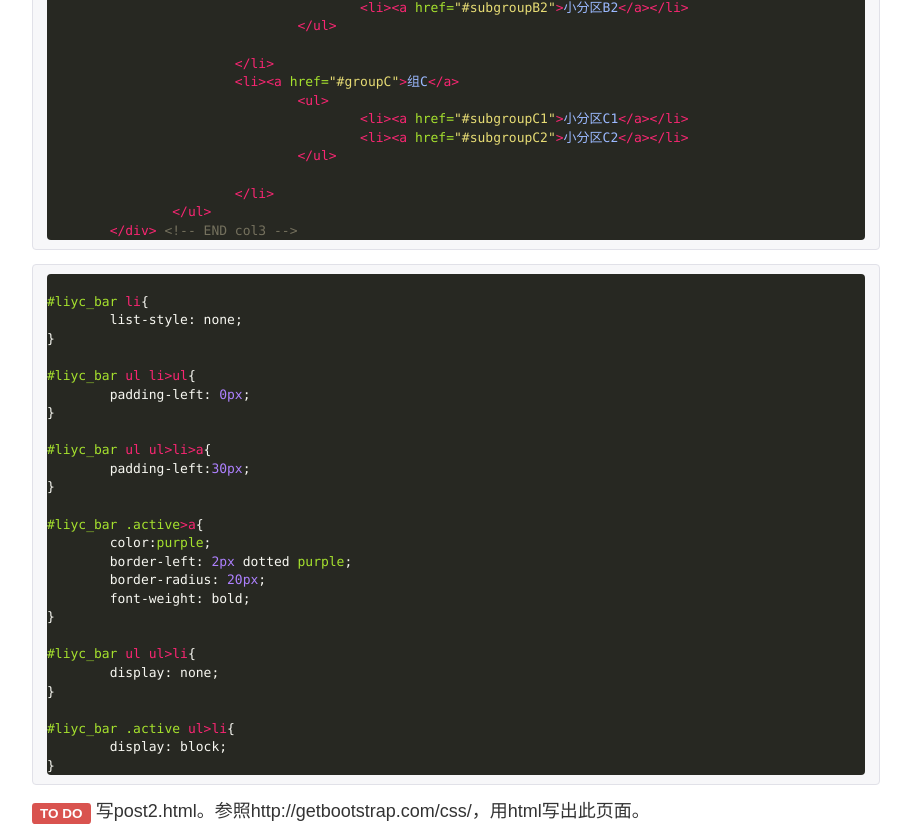
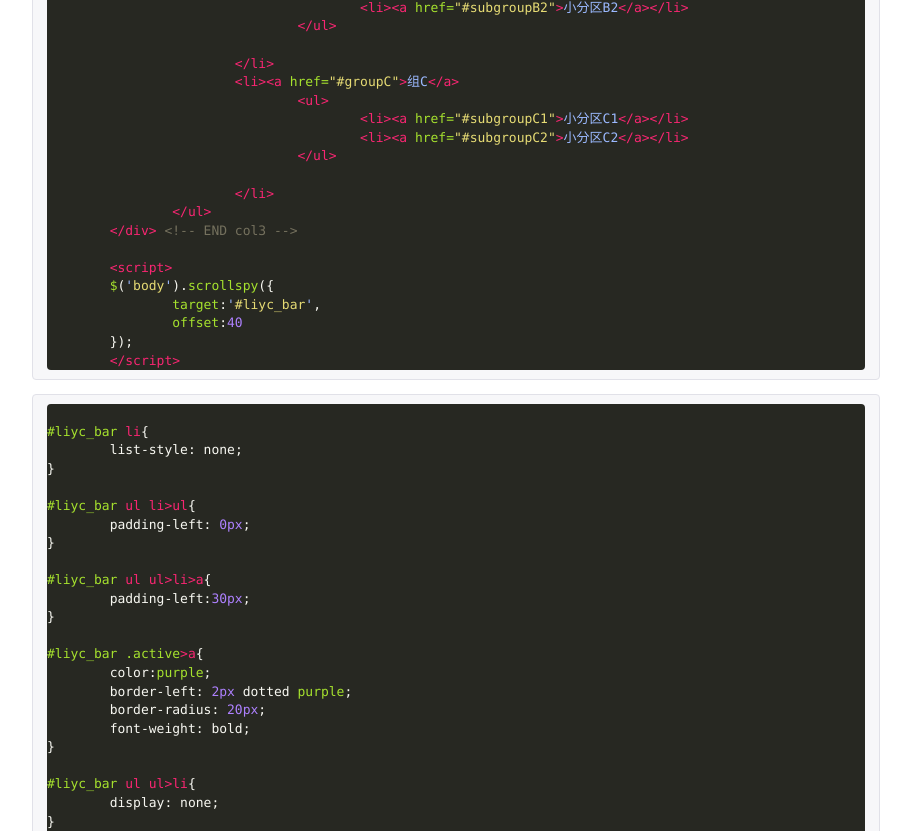
Before and after one commit to unfashionable/YichaoOU.github.io, a Jekyll site: the page built from tutorials/web_design/_posts/2016-07-20-bootstrap-blog.md, in a window 1280 px wide and 900 px high, scrolled down 10411 px, cut to the strip 0-831 px from the top of the window. Shown: the whole strip, without its empty margins (38-949 px from the left). Built offline with Jekyll 4.4.1, drawn with Linux system fonts in a browser that asks for light colours.

Commit message:
jekyll post

```diff
--- a/tutorials/web_design/_posts/2016-07-20-bootstrap-blog.md
+++ b/tutorials/web_design/_posts/2016-07-20-bootstrap-blog.md
@@ -614,6 +614,13 @@ div.group#groupA>div#subgroupA$.subgroup*2>h4{Group A sub $}
 		</ul>
 	</div> <!-- END col3 -->
 
+	<script>
+	$('body').scrollspy({
+		target:'#liyc_bar',
+		offset:40
+	});
+	</script>
+
 
 {% endhighlight %}
 
```
